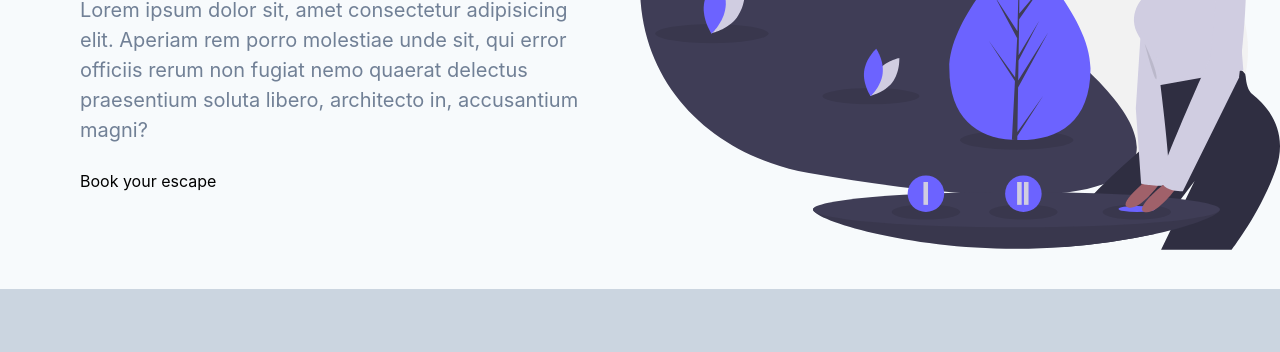
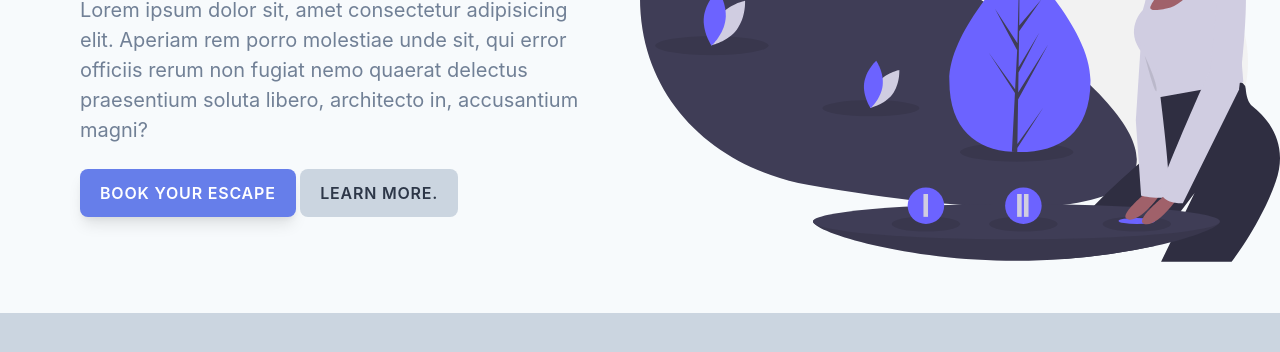
Before and after one commit to michael-ikpefua/TailwindCrashCourse, a website: page public/index.html in a window 1280 px wide. Shown: the part 324-676 px from the top of the page. Drawn offline with Linux system fonts and the light colour scheme.

Commit message:
Lesson 4 Files Component vs Utilities vs tailwind apply

```diff
--- a/public/index.html
+++ b/public/index.html
@@ -34,7 +34,10 @@
             accusantium magni?
           </p>
           <div class="mt-4 sm:mt-6">
-            <a class="" href="">Book your escape</a>
+            <a class="btn btn-indigo shadow-lg sm:text-base" href=""
+              >Book your escape</a
+            >
+            <a class="btn btn-gray sm:text-base" href="">Learn More.</a>
           </div>
         </div>
       </div>
--- a/src/tailwindcss.css
+++ b/src/tailwindcss.css
@@ -7,5 +7,41 @@ button class has padding 4 here
 in my html page, i can override the padding from 4 to 8.
 However if I don;t write my class inbetween component and utilities
 it won't be overriden.  */
+.btn {
+  @apply inline-block px-5 py-3 rounded-lg text-sm uppercase tracking-wider  font-semibold;
+}
+.btn-indigo {
+  @apply bg-indigo-500 text-white;
+}
+/* Note.
+Tailwind doesnt support appy for hover and responsive screen */
+/* hover:bg-indigo-400  sm:text-base shodow-lg*/
+btn-indigo:hover {
+  @apply bg-indigo-300;
+}
 
+.btn-gray {
+  @apply bg-gray-400 text-gray-800;
+}
+/* Note.
+Tailwind doesnt support appy for hover and responsive screen */
+/* hover:bg-indigo-400  sm:text-base shodow-lg*/
+btn-gray:hover {
+  @apply bg-gray-300;
+}
+
+/*
+@screen sm {
+  .btn {
+    @apply text-base;
+  }
+}
+
+instead of using media query to target small screen I an use the above code.
+@media (min-width: 640px) {
+  .btn {
+    @apply text-base;
+  }
+}
+*/
 @tailwind utilities;
```
Also changed, not shown: public/build/tailwind.css.
